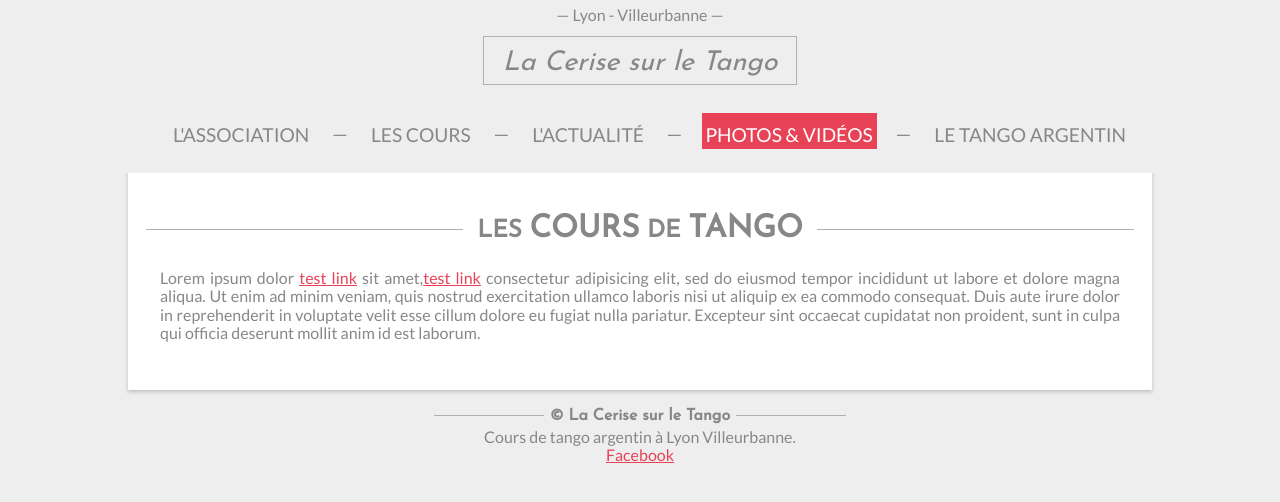
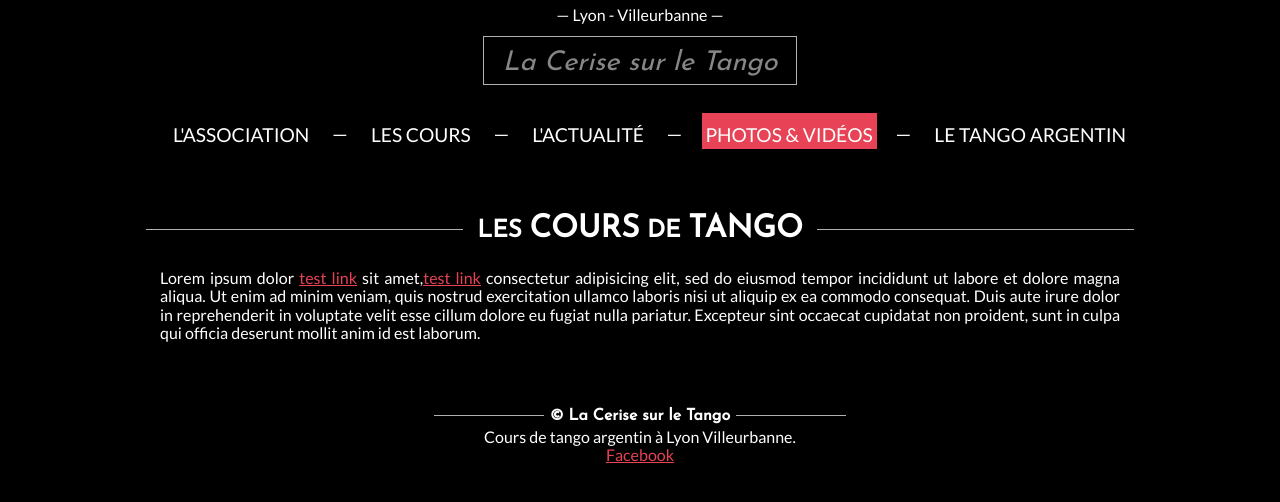
Before and after one commit to lacerisesurletango/lacerisesurletango.github.io, a Jekyll site: the page built from photos-videos.md, in a window 1280 px wide. Shown: the top 502 px of the page. Built offline with Jekyll 4.4.1, drawn with Linux system fonts in a browser that asks for light colours.

Commit message:
ajout thème sombre pour photos&vidéos

```diff
--- a/_layouts/default.html
+++ b/_layouts/default.html
@@ -3,7 +3,7 @@
 
   {% include head.html %}
 
-  <body>
+  <body {% if page.url == '/photos-videos.html'%} class="dark" {% endif %}>
 
     {% include header.html %}
     <div class="container" id="flyer">
--- a/css/main.css
+++ b/css/main.css
@@ -11,6 +11,19 @@
   color:#878787; /*gris foncé*/
   background-color: #EEEEEE; /*gris clair*/
   font-family: 'Lato', sans-serif;
+}
+
+.dark {
+  transition: background-color 2s ease;
+}
+
+.dark .container {
+  background-color: transparent;
+  }
+
+.dark:hover {
+  color: white;
+  background-color: black;
 }
 
 h1,h2,h3,h4,h5 {
@@ -191,7 +204,7 @@
   position: fixed;
   top: 0;
   text-align: center;
-  background-color: #EEEEEE;
+  /*background-color: #EEEEEE;*/
 
   z-index:1;
 }
@@ -284,6 +297,8 @@
 
   header {
     font-size: 1.3rem;
+    background-color: #EEEEEE;
+    color: #B0B0B0;
   }
 
   .logo {
```
